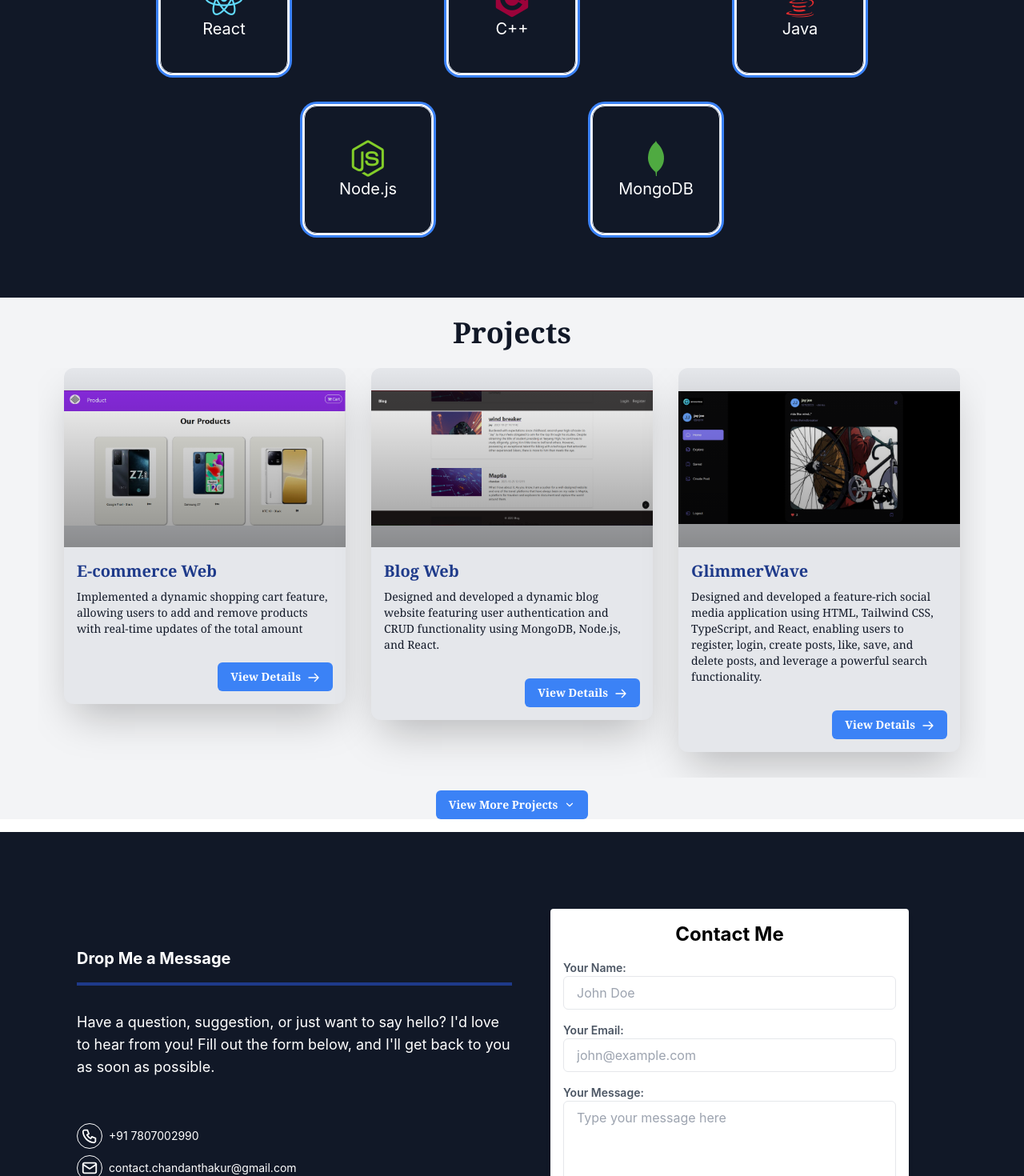
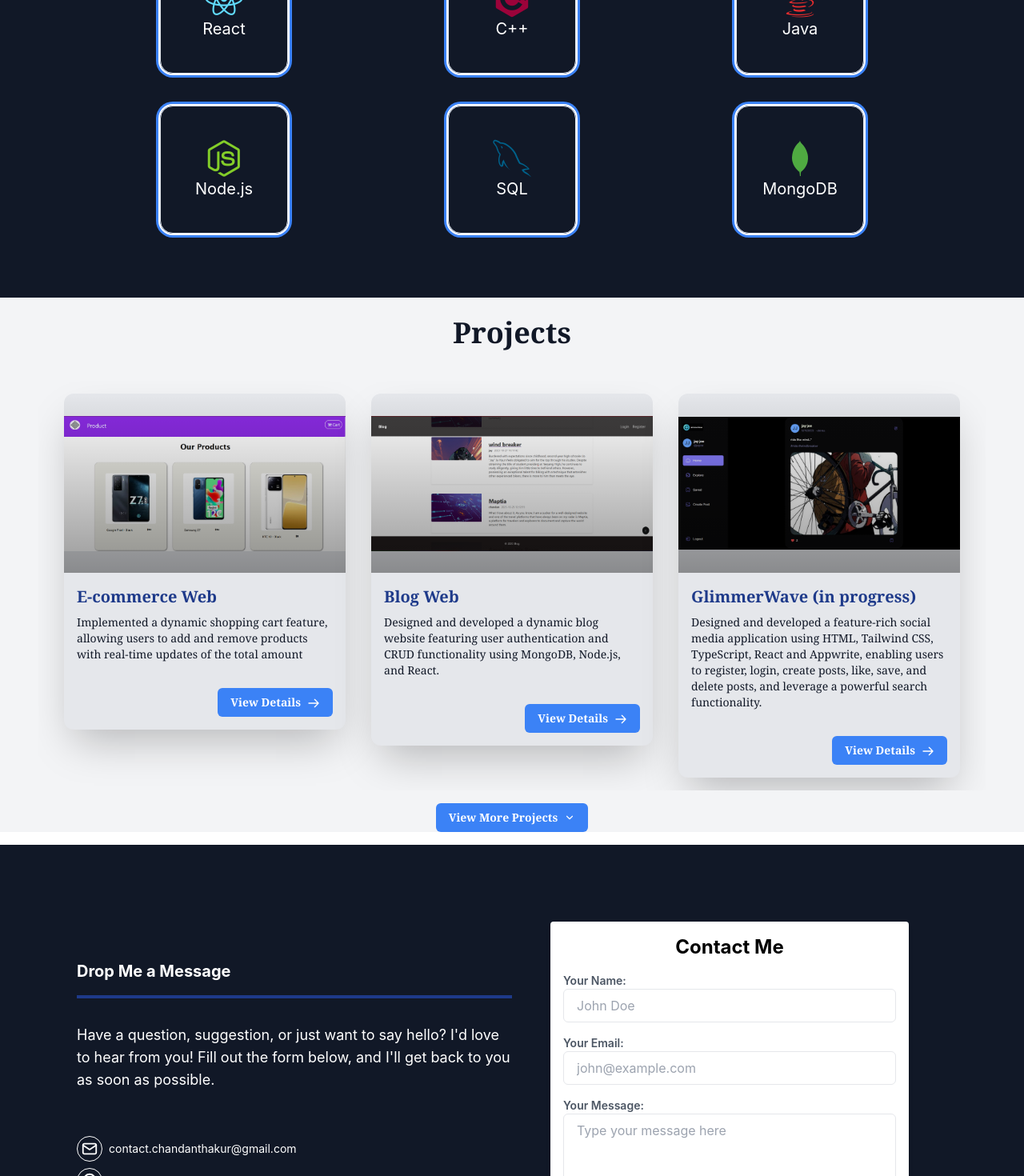
Before and after one commit to ThatGuyChandan/Portfolio, a React (Create React App) app: page / in a window 1280 px wide. Shown: the part 1580-3050 px from the top of the page at 80% size. Built offline with nearby package versions, Linux system fonts and the light colour scheme.

Commit message:
completed

```diff
--- a/package.json
+++ b/package.json
@@ -1,6 +1,7 @@
 {
   "name": "portfolio",
   "version": "0.1.0",
+  "homepage": "https://ThatGuyChandan.github.io/Portfolio",
   "private": true,
   "dependencies": {
     "@headlessui/react": "^1.7.17",
@@ -26,6 +27,8 @@
   "scripts": {
     "start": "react-scripts start",
     "build": "react-scripts build",
+    "predeploy": "npm run build",
+    "deploy": "gh-pages -d build",
     "test": "react-scripts test",
     "eject": "react-scripts eject"
   },
@@ -48,6 +51,7 @@
     ]
   },
   "devDependencies": {
+    "gh-pages": "^6.1.0",
     "postcss-nesting": "^12.0.1"
   }
 }
--- a/src/components/Footer.js
+++ b/src/components/Footer.js
@@ -44,23 +44,6 @@ const Footer = () => {
           </div>
 
           <div>
-            <div className="text-white flex gap-2 items-center py-1">
-              <svg
-                class="h-8 w-8 text-white rounded-full border border-white p-1 hover:bg-blue-600 cursor-pointer"
-                width="24"
-                height="24"
-                viewBox="0 0 24 24"
-                stroke-width="2"
-                stroke="currentColor"
-                fill="none"
-                stroke-linecap="round"
-                stroke-linejoin="round"
-              >
-                <path stroke="none" d="M0 0h24v24H0z" />
-                <path d="M5 4h4l2 5l-2.5 1.5a11 11 0 0 0 5 5l1.5 -2.5l5 2v4a2 2 0 0 1 -2 2a16 16 0 0 1 -15 -15a2 2 0 0 1 2 -2" />
-              </svg>
-              <p className="text-sm">+91 7807002990</p>
-            </div>
             <div className="text-white flex gap-2 items-center py-1">
               <svg
                 class="h-8 w-8 text-white rounded-full border border-white p-1 hover:bg-blue-600 cursor-pointer"
--- a/src/components/NavBar.js
+++ b/src/components/NavBar.js
@@ -311,15 +311,23 @@ function Nav() {
           </div>
         )}
       </Transition>
-      <div className="fixed bottom-4 right-4 border border-white rounded-full bg-blue-900 m-2 p-1 hover:bg-blue-700">
-        <a href="#">
+      <div className="fixed bottom-4 right-4 border border-white rounded-full bg-blue-900 m-2 p-1 hover:bg-blue-700 ">
+        <ScrollLink
+          to="home"
+          smooth={true}
+          duration={500}
+          className="cursor-pointer"
+          onClick={() => {
+            handleLinkClick("home");
+          }}
+        >
           <svg
             xmlns="http://www.w3.org/2000/svg"
             fill="none"
             viewBox="0 0 24 24"
             stroke="currentColor"
             className={`w-6 h-6 text-white ${
-              activeLink === "home" ? "hidden" : "" // Hide if at home section
+              activeLink === "home" ? "hidden" : ""
             }`}
           >
             <path
@@ -329,7 +337,7 @@ function Nav() {
               d="M5 10l7-7m0 0l7 7m-7-7v18"
             />
           </svg>
-        </a>
+        </ScrollLink>
       </div>
     </nav>
   );
--- a/src/components/Projects.js
+++ b/src/components/Projects.js
@@ -8,7 +8,7 @@ const Projects = () => {
   const [selectedProject, setSelectedProject] = useState(null);
   const [showAllProjects, setShowAllProjects] = useState(false);
   const [containerHeight, setContainerHeight] = useState("auto");
-
+  const [loadingMoreProjects, setLoadingMoreProjects] = useState(false);
   const containerRef = useRef(null);
 
   const openModal = (projectId) => {
@@ -21,16 +21,18 @@ const Projects = () => {
   };
 
   const toggleProjectsView = () => {
+    setLoadingMoreProjects(true);
     setShowAllProjects((prevShowAllProjects) => !prevShowAllProjects);
   };
-
   useEffect(() => {
     if (containerRef.current) {
-      setContainerHeight(
-        showAllProjects ? `${containerRef.current.scrollHeight}px` : "auto"
-      );
+      setContainerHeight("auto");
+
+      if (showAllProjects) {
+        setContainerHeight(`${containerRef.current.scrollHeight}px`);
+      }
     }
-  }, [showAllProjects]);
+  }, [showAllProjects, projects]);
 
   const visibleProjects = showAllProjects ? projects : projects.slice(0, 3);
 
@@ -42,13 +44,17 @@ const Projects = () => {
         </h1>
         <div
           ref={containerRef}
-          className="flex flex-wrap justify-center items-stretch -mx-4 overflow-hidden transition-height"
+          className="flex flex-wrap justify-center items-stretch -mx-4 overflow-hidden transition-height mt-4"
           style={{ height: containerHeight }}
         >
-          {visibleProjects.map((project) => (
+          {visibleProjects.map((project, index) => (
             <div
               key={project.id}
-              className="max-w-sm w-full sm:w-1/2 lg:w-1/3 px-4 mb-8"
+              className={`max-w-sm w-full sm:w-1/2 lg:w-1/3 px-4 mb-4 mt-4 ${
+                loadingMoreProjects && !showAllProjects && index >= 3
+                  ? "hidden"
+                  : ""
+              }`}
             >
               <div className="bg-gray-200 shadow-2xl rounded-xl cursor-pointer overflow-hidden transform transition duration-300 hover:scale-105 hover:ring-2 hover:ring-blue-400">
                 <div
--- a/src/data/ProjectData.js
+++ b/src/data/ProjectData.js
@@ -20,15 +20,15 @@ Integrated PayPal as a secure payment gateway for online transactions, enhancing
 Enabled users to create, edit, and delete blog posts with MongoDB as the database.
 Utilized Node.js for server-side logic, handling authentication, and managing blog data.`,
     imageUrl: "./assets/Blog.png",
-    language: " HTML, CSS, JavaScript,React,MongoDB",
+    language: " HTML, CSS, JavaScript,React,Node.js,MongoDB",
     github: "https://github.com/ThatGuyChandan/blog-creating-website",
     liveLink: "",
   },
   {
     id: 3,
-    name: "GlimmerWave",
+    name: "GlimmerWave (in progress)",
     summary:
-      "Designed and developed a feature-rich social media application using HTML, Tailwind CSS, TypeScript, and React, enabling users to register, login, create posts, like, save, and delete posts, and leverage a powerful search functionality.",
+      "Designed and developed a feature-rich social media application using HTML, Tailwind CSS, TypeScript, React and Appwrite, enabling users to register, login, create posts, like, save, and delete posts, and leverage a powerful search functionality.",
     details: `Implemented secure user registration and login functionality to ensure a personalized and secure experience.
     Enabled users to create and share posts seamlessly, fostering content creation and community engagement.
 Implemented a robust system for users to delete their own posts, providing control over shared content.
--- a/src/data/SkillData.js
+++ b/src/data/SkillData.js
@@ -38,6 +38,11 @@ const skillData = [
   },
   {
     id: 8,
+    skill: "SQL",
+    icon: "devicon-mysql-plain colored",
+  },
+  {
+    id: 9,
     skill: "MongoDB",
     icon: "devicon-mongodb-plain colored",
   },
```
Also changed, not shown: 1 other file (tests, documents, lock files or other folders).
